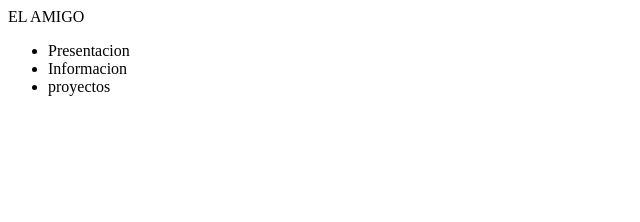
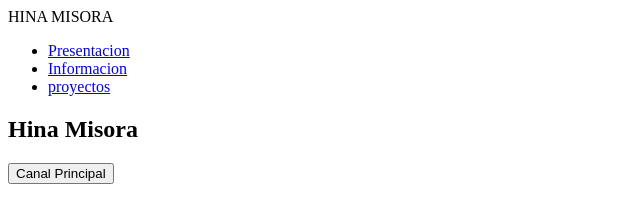
Before and after one commit to JeanMaxTB/practica-Git, a plain HTML site: page index.html in a window 1280 px wide. Shown: the whole page, without its empty margins (0-640 px from the left). Drawn offline with Linux system fonts and the light colour scheme.

Commit message:
first commit presentacion

```diff
--- a/index.html
+++ b/index.html
@@ -10,22 +10,27 @@
 <body>
     <header>
         <div class="container">
-            <span class="logo">EL AMIGO</span>
+            <span class="logo">HINA MISORA</span>
             <ul class="nav-bar">
                 <li class="nav-bar--item">
-                    <a src="#">Presentacion</a>
+                    <a href="#">Presentacion</a>
                 </li>
                 <li class="nav-bar--item">
-                    <a src="#">Informacion</a>
+                    <a href="#">Informacion</a>
                 </li>
                 <li class="nav-bar--item">
-                    <a src="#">proyectos</a>
+                    <a href="#">proyectos</a>
                 </li>
             </ul>
         </div>
     </header>
     <section id="presentacion">
-
+        <div class="container">
+            <h2 class="presentacion-title">Hina Misora</h2>
+            <form action="https://www.youtube.com/channel/UC6tSB9TnO0f01OBeo9UEJZA">
+                <button class="button-canal">Canal Principal</button>
+            </form>
+        </div>
     </section>
 </body>
 </html>
```
